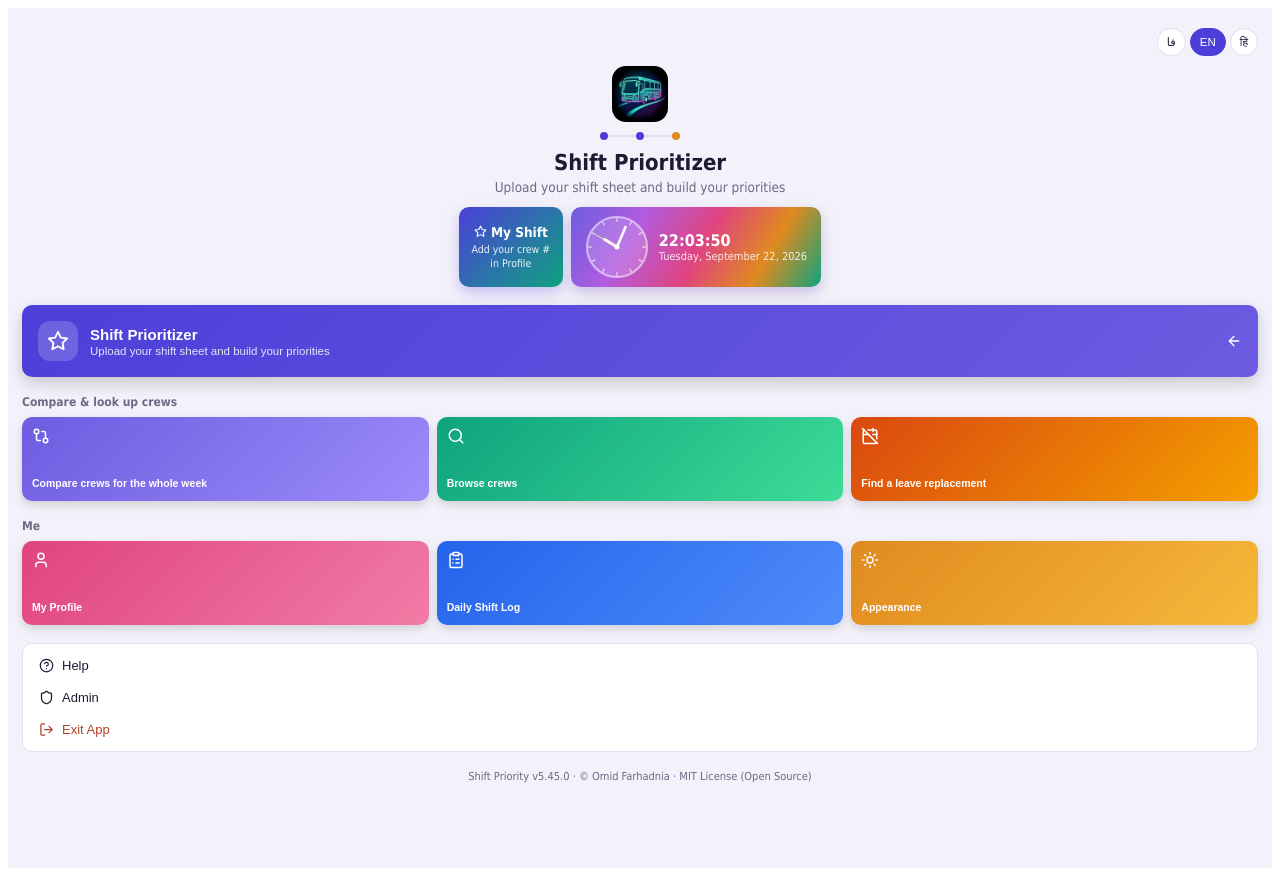
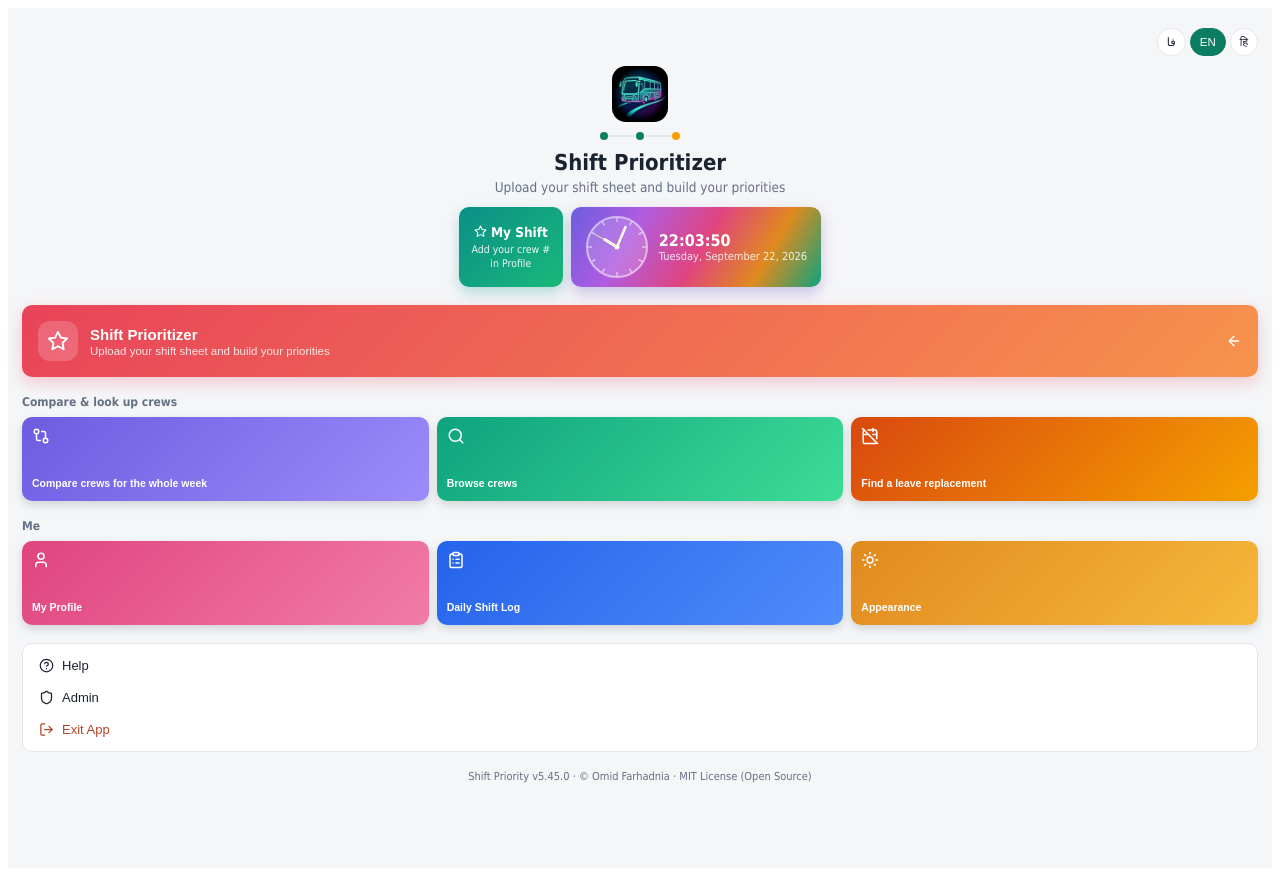
Before and after one commit to 3omid/shift-priority-app, a React (Vite) app: page / in a window 1280 px wide. Built offline with nearby package versions, Linux system fonts and the light colour scheme.

Commit message:
Multicolor theme; priority % colors: gold/green/grey

```diff
--- a/src/App.jsx
+++ b/src/App.jsx
@@ -391,6 +391,12 @@ function displayScore(fingerprint) {
 // Floor, not round, so only a perfect match can ever read "100%".
 function scorePercent(ds) {
   return Math.floor(Number(ds) * 100 + 1e-9);
+}
+
+// UI-only colour for the overall priority %: >=75 gold, 40-74 green, <40 grey.
+// The actual shades come from CSS vars set per light/dark mode (see rootVars).
+function scoreColor(pct) {
+  return pct >= 75 ? "var(--score-high)" : pct >= 40 ? "var(--score-mid)" : "var(--score-low)";
 }
 
 // ---------- i18n ----------
@@ -670,10 +676,10 @@ const THEME_PALETTES = {
     dark: { bg: "#1E1E1E", card: "#2C2C2E", border: "#3A3A3C", text: "#F5F5F7", muted: "#98989D", accent: "#0A84FF", accent2: "#D8A94A", radius: "14px" },
   },
   universal: {
-    // Indigo/violet to match the hub tiles, hero banner and app icon
-    // (was a muted teal on cream from the original design).
-    light: { bg: "#F3F2FA", card: "#FFFFFF", border: "#E2E0F0", text: "#1D1B33", muted: "#6C6A86", accent: "#4C3FD9", accent2: "#E08A1E", radius: "10px" },
-    dark: { bg: "#121120", card: "#1C1B2E", border: "#2D2B45", text: "#EEEDF8", muted: "#A3A0BF", accent: "#8E82FF", accent2: "#F6B93B", radius: "10px" },
+    // Neutral surfaces + a vivid emerald accent; each section (hero/priority
+    // flow, My Shift, hub tiles) carries its own hue so the app isn't one colour.
+    light: { bg: "#F5F6F8", card: "#FFFFFF", border: "#E4E7EC", text: "#1B2230", muted: "#667085", accent: "#0B7D61", accent2: "#F59F00", radius: "10px" },
+    dark: { bg: "#111418", card: "#1A1F26", border: "#2A313B", text: "#ECEFF3", muted: "#9AA4B2", accent: "#34D3A0", accent2: "#FBBF24", radius: "10px" },
   },
 };
 
@@ -1026,7 +1032,7 @@ function MyScheduleModal({ crew, name, lang, themeMode, onClose, onBack }) {
   // orange instead, same treatment (border + glow + badge), different hue.
   const todayTheme = themeMode === "dark" ? { accent: "#CCFF00", ring: "rgba(204,255,0,0.22)", glow: "rgba(204,255,0,0.6)", badgeGlow: "rgba(204,255,0,0.7)", badgeText: "#111" } : { accent: "#FF6A00", ring: "rgba(255,106,0,0.22)", glow: "rgba(255,106,0,0.5)", badgeGlow: "rgba(255,106,0,0.55)", badgeText: "#fff" };
   return (
-        <Modal title={`${t("myScheduleTitle", lang)} — ${t("crewWord", lang)} ${String(crew.crew)}${name ? " · " + name : ""}`} onClose={onClose} onBack={onBack} headerGradient="linear-gradient(135deg, #4C3FD9, #6D5CE0)" accent="#4C3FD9">
+        <Modal title={`${t("myScheduleTitle", lang)} — ${t("crewWord", lang)} ${String(crew.crew)}${name ? " · " + name : ""}`} onClose={onClose} onBack={onBack} headerGradient="linear-gradient(135deg, #0B8F87, #19B97A)" accent="#0B8F87">
       <div style={{ display: "flex", flexDirection: "column", gap: 8 }}>
         {weekdayNames.map((wd, i) => {
           const d = dayCell(i);
@@ -2649,7 +2655,7 @@ function TopCard({ r, rank, lang, compareSet, toggleCompare, profile }) {
           {t("crewWord", lang)} {String(r.crew)}
           {isMine && <span style={styles.mineBadge}><Star size={10} /> {t("myShiftBadge", lang)}</span>}
         </div>
-        <div style={{ ...styles.scoreBadge, color: fpColor(scorePercent(ds)) }}>{scorePercent(ds)}%</div>
+        <div style={{ ...styles.scoreBadge, color: scoreColor(scorePercent(ds)) }}>{scorePercent(ds)}%</div>
       </div>
       <div style={styles.heroMeta}>{r.type} · {r.shiftRaw} · {r.workedCount} {t("days", lang)} · {r.totalHours} {t("hours", lang)}</div>
       <FingerprintList fingerprint={r.fingerprint} lang={lang} />
@@ -2673,7 +2679,7 @@ function ResultCard({ r, rank, lang, compareSet, toggleCompare, profile }) {
           <span style={styles.resultCrew}>{t("crewWord", lang)} {String(r.crew)}</span>
           {isMine && <span style={styles.mineBadge}><Star size={10} /> {t("myShiftBadge", lang)}</span>}
         </div>
-        <span style={{ ...styles.scoreBadgeSm, color: fpColor(scorePercent(ds)) }}>{scorePercent(ds)}%</span>
+        <span style={{ ...styles.scoreBadgeSm, color: scoreColor(scorePercent(ds)) }}>{scorePercent(ds)}%</span>
       </div>
       <div style={styles.resultMeta}>{r.type} · {r.shiftRaw} · {r.workedCount} {t("days", lang)} · {r.totalHours} {t("hours", lang)}</div>
       <FingerprintStrip fingerprint={r.fingerprint} />
@@ -2938,6 +2944,9 @@ export default function ShiftPriorityRanker() {
   const rootVars = {
     "--bg": palette.bg, "--card": palette.card, "--border": palette.border, "--text": palette.text,
     "--muted": palette.muted, "--accent": palette.accent, "--accent2": palette.accent2, "--radius": palette.radius,
+    ...(themeMode === "dark"
+      ? { "--score-high": "#FACC15", "--score-mid": "#4ADE80", "--score-low": "#7D8796" }
+      : { "--score-high": "#A16207", "--score-mid": "#15803D", "--score-low": "#7B8494" }),
   };
 
   return (
@@ -3122,7 +3131,7 @@ export default function ShiftPriorityRanker() {
                   : !myCrew ? t("crewNumberNotInFile", lang)
                   : null;
                 return (
-                  <button onClick={onClick} style={{ direction: dir, marginTop: 12, flex: "0 0 auto", display: "flex", flexDirection: "column", alignItems: "center", justifyContent: "center", gap: 2, width: 104, padding: "8px 8px", border: "none", borderRadius: "var(--radius)", cursor: "pointer", color: "#fff", background: "linear-gradient(135deg, #4C3FD9, #0EA37E)", boxShadow: "0 6px 14px rgba(76,63,217,0.28)", fontFamily: "inherit" }}>
+                  <button onClick={onClick} style={{ direction: dir, marginTop: 12, flex: "0 0 auto", display: "flex", flexDirection: "column", alignItems: "center", justifyContent: "center", gap: 2, width: 104, padding: "8px 8px", border: "none", borderRadius: "var(--radius)", cursor: "pointer", color: "#fff", background: "linear-gradient(135deg, #0B8F87, #19B97A)", boxShadow: "0 6px 14px rgba(11,143,135,0.28)", fontFamily: "inherit" }}>
                     <span style={{ display: "flex", alignItems: "center", gap: 4, fontWeight: 800, fontSize: 13.5, whiteSpace: "nowrap" }}><Star size={13} color="#fff" /> {t("myShiftHomeTitle", lang)}</span>
                     {myCrew && <span style={{ fontSize: 11.5, opacity: 0.9 }}>{t("crewWord", lang)} {String(myCrew.crew)}</span>}
                     {myCrew && (today ? (
@@ -3199,7 +3208,7 @@ export default function ShiftPriorityRanker() {
         )}
 
         {showPriorityFlow && (
-        <div style={{ "--accent": "#4C3FD9" }}>
+        <div style={{ "--accent": "#D12F48" }}>
         {profile?.crewNumber && parsed && (() => {
           const myCrew = parsed.crews.find((c) => String(c.crew) === String(profile.crewNumber));
           return (
@@ -3512,7 +3521,7 @@ const styles = {
   menuBtn: { display: "flex", alignItems: "center", justifyContent: "center", width: 30, height: 30, borderRadius: 8, border: "1px solid var(--border)", background: "var(--card)", cursor: "pointer", color: "var(--text)" },
   menuDropdown: { position: "absolute", top: 36, background: "var(--card)", border: "1px solid var(--border)", borderRadius: 10, boxShadow: "0 6px 20px rgba(0,0,0,0.12)", padding: 6, display: "flex", flexDirection: "column", gap: 2, width: "max-content", minWidth: 220, maxWidth: "min(280px, calc(100vw - 24px))", zIndex: 200 },
   menuItem: { display: "flex", alignItems: "center", gap: 8, fontSize: 13, padding: "8px 10px", borderRadius: 7, border: "none", background: "transparent", color: "var(--text)", cursor: "pointer", textAlign: "start", whiteSpace: "nowrap" },
-  heroTile: { display: "flex", alignItems: "center", gap: 12, width: "100%", textAlign: "start", border: "none", borderRadius: "var(--radius)", padding: 16, marginBottom: 18, background: "linear-gradient(135deg, #4C3FD9, #6D5CE0)", cursor: "pointer", boxShadow: "0 6px 16px rgba(0,0,0,0.18)" },
+  heroTile: { display: "flex", alignItems: "center", gap: 12, width: "100%", textAlign: "start", border: "none", borderRadius: "var(--radius)", padding: 16, marginBottom: 18, background: "linear-gradient(135deg, #E8435A, #F7934C)", cursor: "pointer", boxShadow: "0 6px 16px rgba(232,67,90,0.25)" },
   heroTileIcon: { width: 40, height: 40, borderRadius: 12, background: "rgba(255,255,255,0.18)", display: "flex", alignItems: "center", justifyContent: "center", flexShrink: 0 },
   heroTileTitle: { fontSize: 15, fontWeight: 800, color: "#fff" },
   heroTileSubtitle: { fontSize: 11.5, color: "rgba(255,255,255,0.85)", marginTop: 2 },
```
